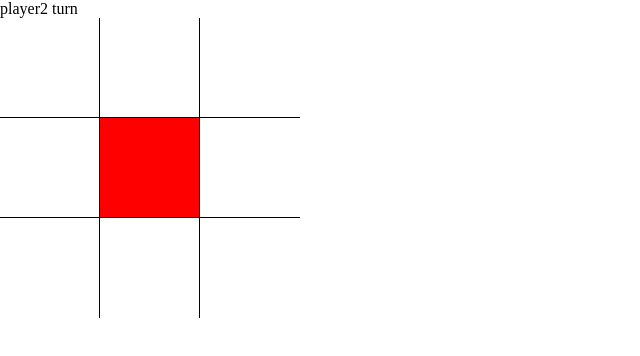
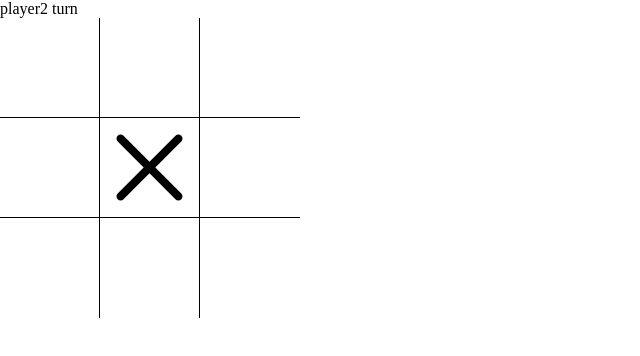
Before and after one commit to AbdulRehman164/tic-tac-toe, a website: page index.html in a window 1280 px wide. Both pictures are taken after a click on the element 153 px from the left and 168 px from the top of the page. Shown: the whole page, without its empty margins (0-640 px from the left). Drawn offline with Linux system fonts and the light colour scheme.

Commit message:
added cross and circle instead of colors

```diff
--- a/script.js
+++ b/script.js
@@ -93,7 +93,6 @@ function screenRendering() {
   const gameBoardContainer = document.querySelector('.gameBoardContainer');
   const playerTurnPara = document.querySelector('.playerTurnPara');
 
-  const createDivs = (() => {
   const divs = [];
   for (let i = 0; i < 3; i++) {
     divs[i] = [];
@@ -103,10 +102,11 @@ function screenRendering() {
       divs[i][j].dataset.index = [i, j];
       divs[i][j].classList.add('cells');
       divs[i][j].classList.add(`line${i}`);
+      divs[i][
+        j
+      ].innerHTML = `<img src = "/img/cross.svg" class = "cross cross${i}${j}"> <img src = "/img/circle.svg" class = "circle circle${i}${j}">`;
     }
   }
-    return divs;
-  })();
 
   function updateScreen(e) {
     gameController.playRound(e.target.dataset.index.split(','));
@@ -114,10 +114,9 @@ function screenRendering() {
     for (let i = 0; i < 3; i++) {
       for (let j = 0; j < 3; j++) {
         if (board[i][j] === 0) continue;
-        let color = 'white';
-        if (board[i][j] === 'X') color = 'red';
-        else color = 'blue';
-        createDivs[i][j].style.backgroundColor = color;
+        if (board[i][j] === 'X')
+          document.querySelector(`.cross${i}${j}`).style.display = 'block';
+        else document.querySelector(`.circle${i}${j}`).style.display = 'block';
       }
     }
     playerTurnPara.textContent = `${
--- a/style.css
+++ b/style.css
@@ -11,6 +11,7 @@
   width: 100px;
   display: inline-block;
   vertical-align: top;
+  text-align: center;
 }
 .line0,
 .line1 {
@@ -26,3 +27,8 @@
 [data-index='2,2'] {
   border-right: none;
 }
+
+.circle,
+.cross {
+  display: none;
+}
```
Also changed, not shown: img/circle.svg (added), img/cross.svg (added). Lines whose indentation alone changed are shown as unchanged.
